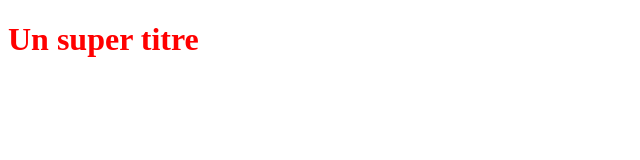
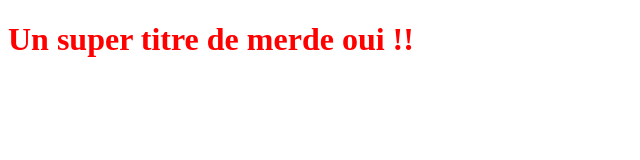
Before and after one commit to Tony-gueville/projet4, a plain HTML site: page index.html in a window 1280 px wide. Shown: the whole page, without its empty margins (0-640 px from the left). Drawn offline with Linux system fonts and the light colour scheme.

```diff
--- a/index.html
+++ b/index.html
@@ -5,6 +5,6 @@
    <link rel="stylesheet" type="text/css" href="styles.css">
 </head>
 <body>
-   <h1>Un super titre</h1>
+   <h1>Un super titre de merde oui !!</h1>
 </body>
 </html>
```
Also changed, not shown: palette.txt (added).
